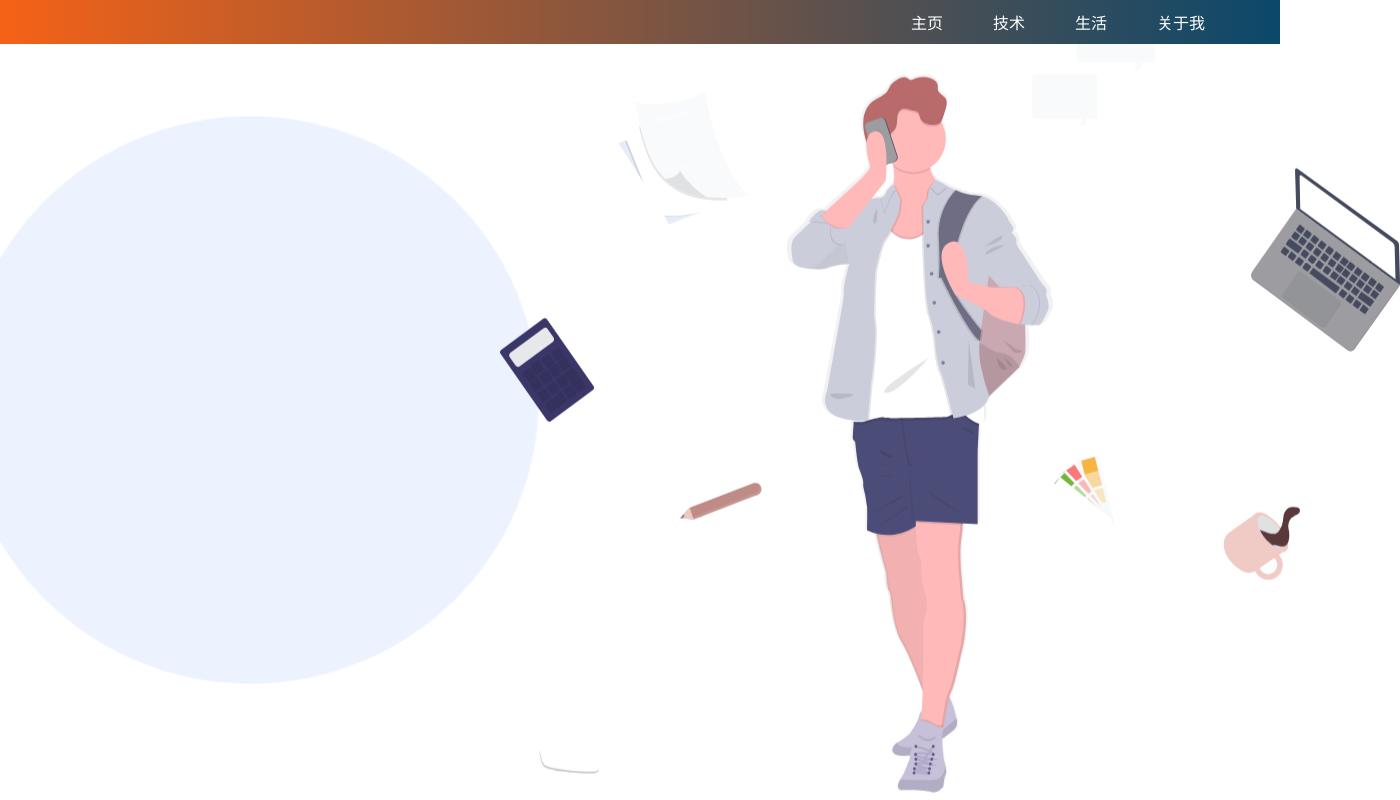
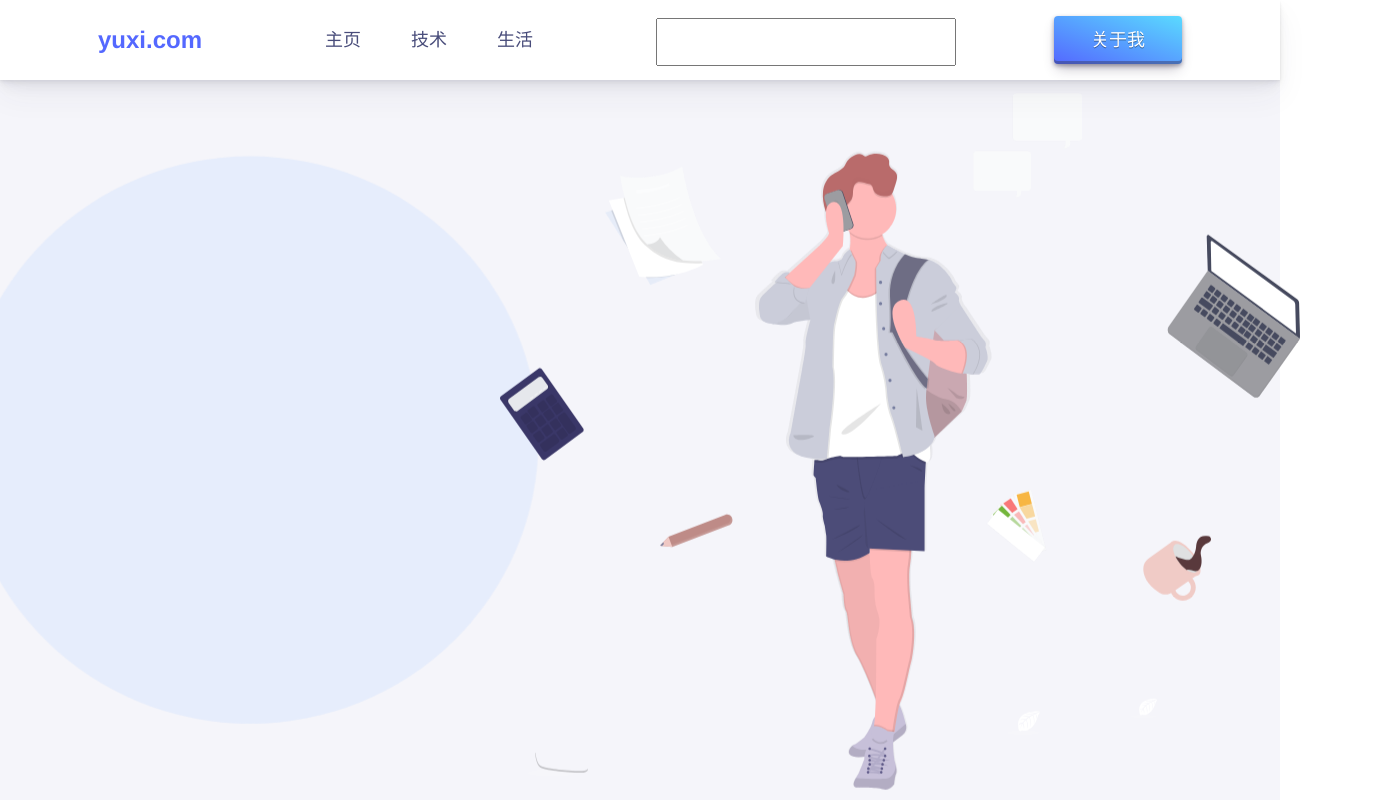
Before and after one commit to JScoder-29/My-Blog, a Vue app: page /#/home in a window 1280 px wide. Shown: the top 800 px of the page, 1400 px wide, since content can reach past the window. Built offline with nearby package versions, Linux system fonts and the light colour scheme.

Commit message:
主页开发

```diff
--- a/src/App.vue
+++ b/src/App.vue
@@ -1,8 +1,8 @@
 <template>
   <div id="app">
-    <navBar class="navBar"></navBar>
-    <background/>
-    <textItem v-for = "item of text" :key="item.key" :textContent = "item"></textItem>
+    <navBar class="navBar "></navBar>
+    <background class="background"></background>
+    <textItem class="item" v-for = "item of text" :key="item.key" :textContent = "item"></textItem>
   </div>
 </template>
 
@@ -46,10 +46,19 @@ export default {
 <style lang="less">
 #app {
   color: black;
+  font-family: Helvetica Neue,Helvetica,PingFang SC,Hiragino Sans GB,Microsoft YaHei,SimSun,sans-serif;
+  background: #fafafa;
 }
 .navBar {
   position: fixed;
+  top: 0;
   z-index: 999;
+}
+.background {
+  padding-top: 80px;
+}
+.item {
+  margin:30px auto;
 }
 
 </style>
--- a/src/assets/css/reset.css
+++ b/src/assets/css/reset.css
@@ -19,10 +19,16 @@ a {
 body {
   font-family: "Poppings", sans-serif;
 }
-
+.clearfix::after{
+  height: 80px;
+  content: "";
+  clear: both;
+  display: block;
+}
 .iconfont{
   font-family:"iconfont" !important;
   font-size:16px;font-style:normal;
   -webkit-font-smoothing: antialiased;
   -webkit-text-stroke-width: 0.2px;
-  -moz-osx-font-smoothing: grayscale;}
+  -moz-osx-font-smoothing: grayscale;
+}
--- a/src/components/common/navBar.vue
+++ b/src/components/common/navBar.vue
@@ -1,11 +1,15 @@
 <template>
   <div class="navBar">
+    <a href="#" class="logo">yuxi.com</a>
     <ul class="nav-list">
       <li><a href="#">主页</a></li>
       <li><a href="#">技术</a></li>
       <li><a href="#">生活</a></li>
-      <li><a href="#" class="ctn">关于我</a></li>
     </ul>
+    <div class="search">
+      <input type="text">
+    </div>
+    <a href="#" class="ctn">关于我</a>
   </div>
 </template>
 
@@ -18,22 +22,60 @@ export default {
 <style lang="less" scoped>
 .navBar {
   width: 100%;
-  padding: 10px 50px;
+  height: 80px;
+  font-size: 18px;
+  display: flex;
+  justify-content: space-evenly;
   align-items: center;
-  background: linear-gradient(
-    to left,
-    #0B486B,
-    #F56217
-  );;
+  box-shadow: rgba(55,58,80,.05) 0px 16px 32px,
+              rgba(55,58,80,.05) 0px 8px 16px,
+              rgba(55,58,80,.05) 0px 4px 8px,
+              rgba(55,58,80,.05) 0px 2px 4px,
+              rgba(55,58,80,.05) 0px 1px 2px;
+  background: #fff;
+  a {
+    text-align: center;
+    line-height: 80px;
+    color: #484c7a;
+  }
+  .logo {
+    font-size: 24px;
+    font-weight: 600;
+    color: #5468FF;
+  }
+  .search {
+    line-height: 80px;
+    input {
+      height: 48px;
+      width: 300px;
+    }
+  }
   ul {
-    text-align: right;
+    min-width: 258px;
+    text-align: center;
     li {
-        display: inline-block;
-        margin: 0 25px;
-        a {
-          color: #fff;
-        }
+      line-height: 80px;
+      display: inline-block;
+      margin: 0 25px;
+      a {
+        color: #484c7a;
       }
+    }
+  }
+  .ctn {
+    width: 128px;
+    height: 48px;
+    line-height: 48px;
+    color: #fff;
+    background: linear-gradient(
+    to bottom left,
+    #5ADAFF,
+    #5468FF);
+    box-shadow: 0px 2px 4px rgba(45, 35, 66, .4),
+                0px 7px 13px -3px rgba(45, 35, 66, .3),
+                inset 0px -3px 0px rgba(58, 65, 111, .5);
+    text-shadow: 0 1px 0 rgba(0, 0, 0, .4);
+    border-radius: 4px;
   }
 }
 </style>
--- a/src/components/common/textItem.vue
+++ b/src/components/common/textItem.vue
@@ -19,12 +19,17 @@ export default {
 </script>
 
 <style lang="less" scoped>
+@media screen and (max-width: 1440px) {
   .textItem {
-    margin: 50px;
+    width: 200px;
+  }
+
+}
+  .textItem {
     width: 1090px;
     height: 350px;
     padding: 25px 45px;
-    box-shadow: 0 0 10px rgb(0, 0, 0, .5);
+    box-shadow: 20px 20px 60px #ced1d6,-20px -20px 60px #fff;
     border-radius: 10px;
     .keywords {
       display: flex;
--- a/src/components/home/background.vue
+++ b/src/components/home/background.vue
@@ -22,20 +22,19 @@ export default {
 
 <style lang="less" scoped>
 .background {
-  width: 100vw;
+  // width: 100vw;
   height: 100vh;
+  background-color: #f5f5fa;
   position: relative;
   display: flex;
   justify-content: space-around;
   flex-direction: row;
   .circle-svg {
     width: 500px;
-    z-index: -99;
     animation: scaleup 6s ease-in-out infinite;
   }
   .hero-svg {
-    width: 900px;
-    z-index: -99;
+    width: 800px;
     animation: up 6s ease-in-out infinite;
   }
 }
```
